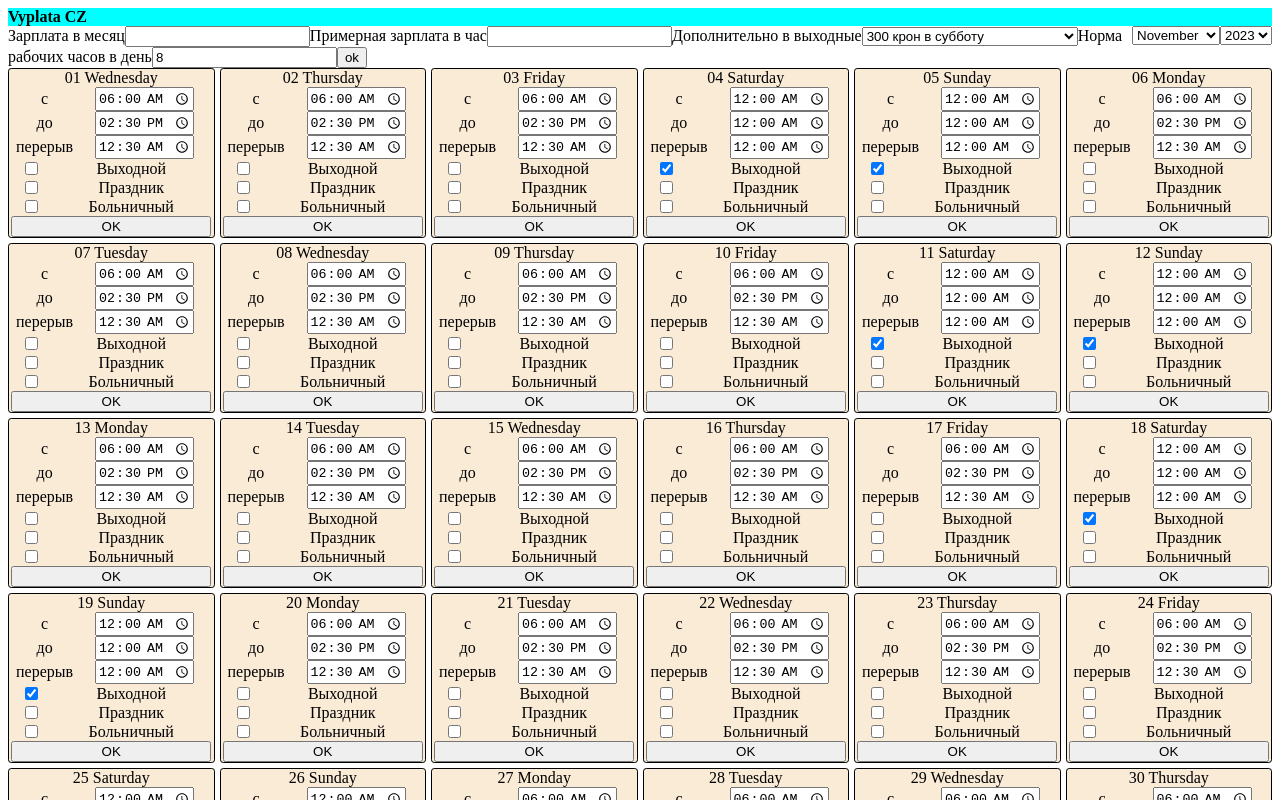
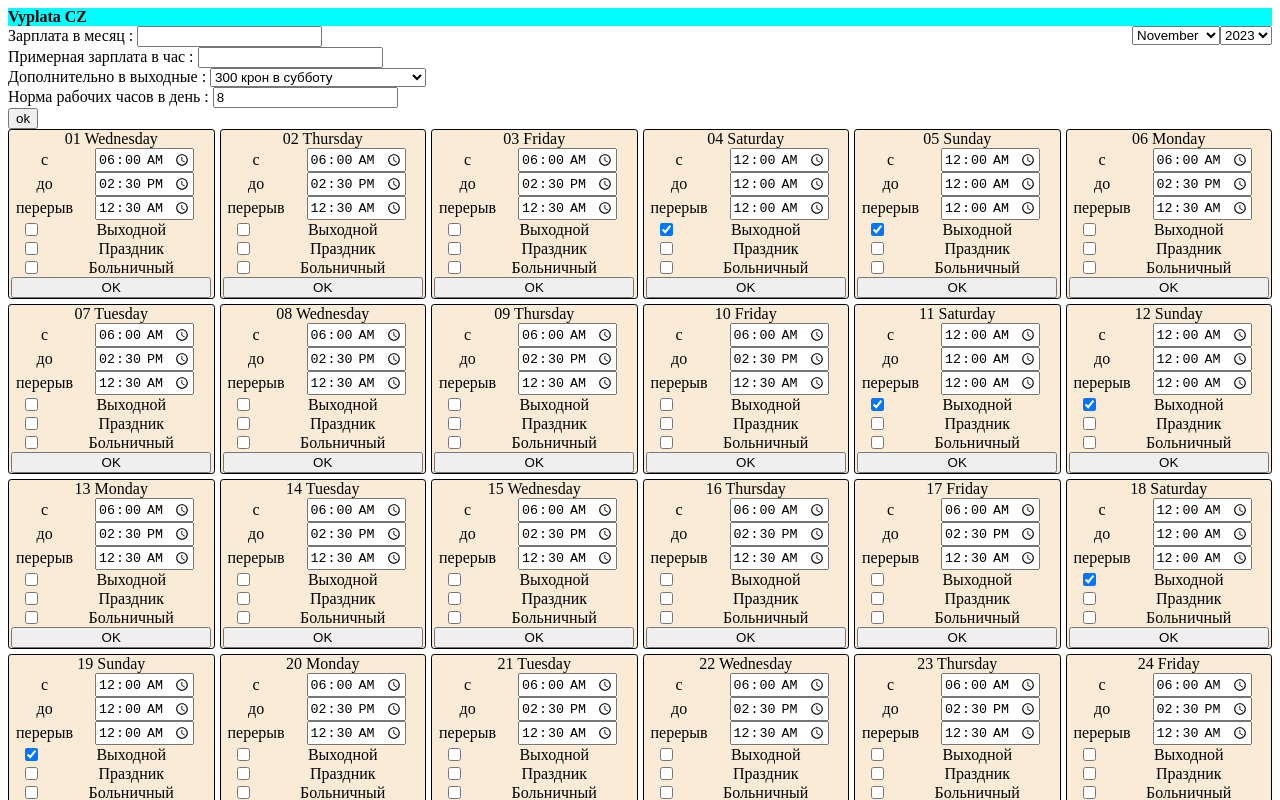
Before and after one commit to ponomarovs87/My_Projects, a React (Create React App) app in the folder ViplataCZ/viplata/: page / in a window 1280 px wide. Shown: the top 800 px of the page. Built offline with nearby package versions, Linux system fonts and the light colour scheme.

Commit message:
fix visual inputs warrary in math

```diff
--- a/ViplataCZ/viplata/src/components/Content/MathInputs/MathInpus.tsx
+++ b/ViplataCZ/viplata/src/components/Content/MathInputs/MathInpus.tsx
@@ -44,18 +44,18 @@ export const MathInputs: React.FC<DaysProps> = ({ selectedMonth }) => {
 	const formInfo = () => {
 		return (
 			<form onSubmit={handleSubmit(onsubmit)}>
-				<span>Зарплата в месяц</span>
-				<input type="number" step={step} pattern={regExPattern} {...register("monthlySalary")} />
-				<span>Примерная зарплата в час</span>
-				<input type="number" step={step} pattern={regExPattern} {...register("monthlyPrumer")} />
-				<span>Дополнительно в выходные</span>
+				<span>Зарплата в месяц : </span>
+				<input type="number" step={step} pattern={regExPattern} {...register("monthlySalary")} /><br/>
+				<span>Примерная зарплата в час : </span>
+				<input type="number" step={step} pattern={regExPattern} {...register("monthlyPrumer")} /><br/>
+				<span>Дополнительно в выходные : </span>
 				<select id="weekendBonus" {...register("weekendBonus")}>
-					<option value="300kc">300 крон в субботу</option>
-					<option value="10%">10% дополнительная надбавка</option>
-				</select>
-				<span>Норма рабочих часов в день</span>
-				<input type="number" step="0.25" defaultValue="8" {...register("dailyRate")} />
-				<button type="submit">ok</button>
+					<option value="300kc">300 крон в субботу </option>
+					<option value="10%">10% дополнительная надбавка </option>
+				</select><br/>
+				<span>Норма рабочих часов в день : </span>
+				<input type="number" step="0.25" defaultValue="8" {...register("dailyRate")} /><br/>
+				<button type="submit"> ok </button>
 			</form>
 		);
 	};
```
